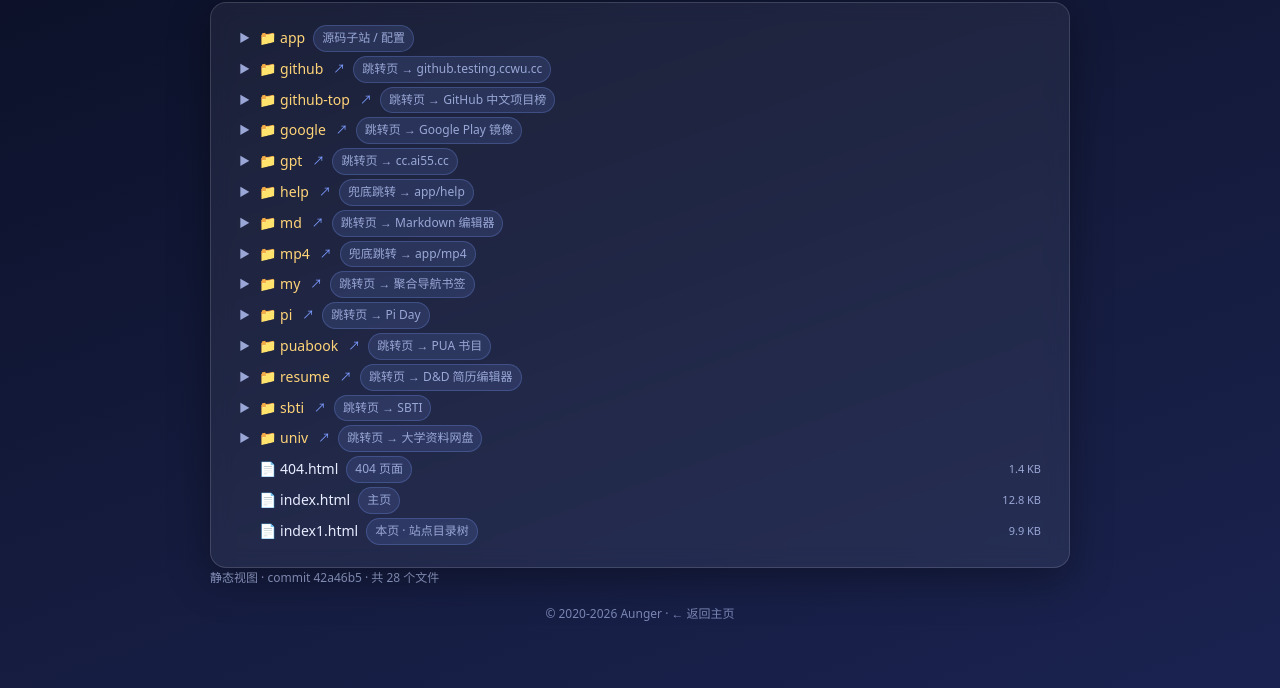
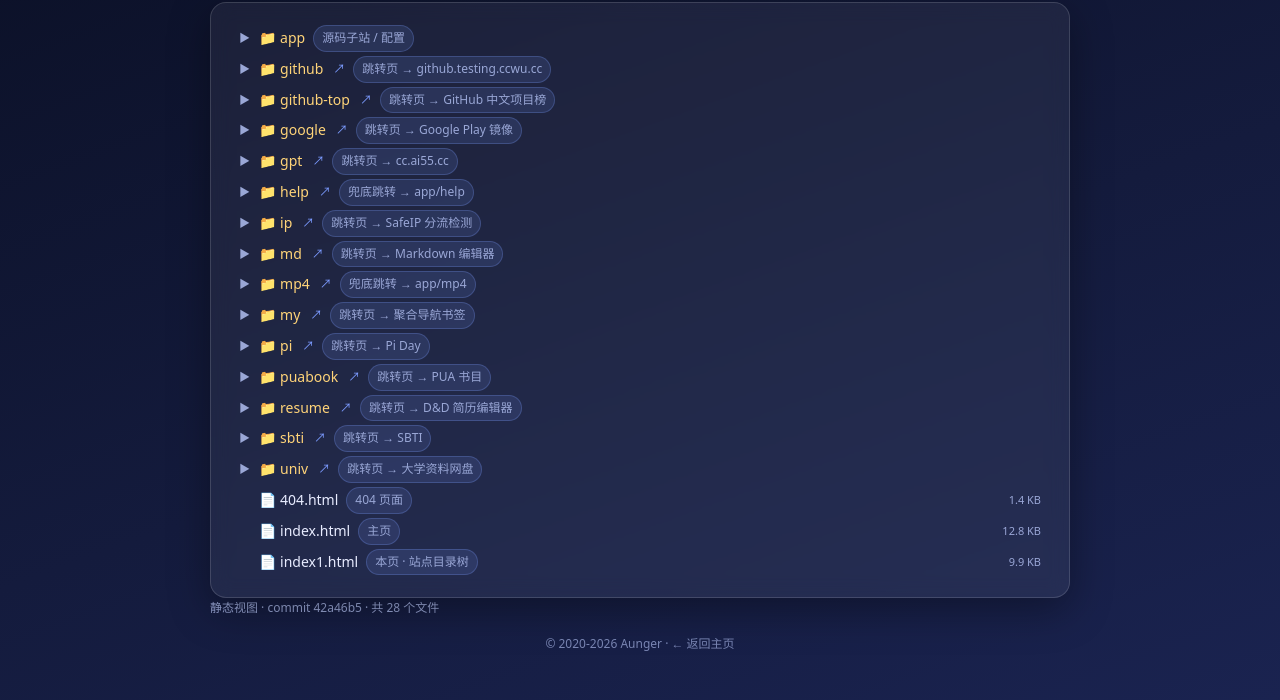
Before and after one commit to aunger01/webpage, a plain HTML site: page index1.html in a window 1280 px wide. Shown: the part 112-812 px from the top of the page. Drawn offline with Linux system fonts and the light colour scheme.

Commit message:
feat(ip): 新增 /ip 跳转至 SafeIP 分流检测

```diff
--- a/index1.html
+++ b/index1.html
@@ -62,10 +62,10 @@ footer a{color:var(--sub)}
 <p id="status">静态视图 · commit 42a46b5 · 共 28 个文件</p>
 <footer>© 2020-2026 Aunger · <a href="/">← 返回主页</a></footer>
 </div>
-<script type="application/json" id="tree-data">{"404.html":1425,"app":{"ai-only.conf":24152,"apple":{"index.html":30135},"help":{"Baidu":{"index.html":2431},"Bing":{"index.html":2346},"Google":{"index.html":2345},"index.html":5347},"iOS27.module":1333,"mp4":{"index.html":14398},"xjj":{"index.html":1966}},"github-top":{"index.html":563},"github":{"index.html":515},"google":{"index.html":563},"gpt":{"index.html":479},"help":{"index.html":500},"index.html":13155,"index1.html":10184,"md":{"index.html":533},"mp4":{"index.html":497},"my":{"index.html":515},"pi":{"index.html":530},"puabook":{"book":{"index.html":533},"index.html":512},"resume":{"index.html":509},"sbti":{"index.html":500},"univ":{"189":{"index.html":527},"carplay":{"index.html":530},"index.html":530}}</script>
+<script type="application/json" id="tree-data">{"404.html":1425,"app":{"ai-only.conf":24152,"apple":{"index.html":30135},"help":{"Baidu":{"index.html":2431},"Bing":{"index.html":2346},"Google":{"index.html":2345},"index.html":5347},"iOS27.module":1333,"mp4":{"index.html":14398},"xjj":{"index.html":1966}},"github-top":{"index.html":563},"github":{"index.html":515},"google":{"index.html":563},"gpt":{"index.html":479},"help":{"index.html":500},"index.html":13155,"index1.html":10184,"ip":{"index.html":503},"md":{"index.html":533},"mp4":{"index.html":497},"my":{"index.html":515},"pi":{"index.html":530},"puabook":{"book":{"index.html":533},"index.html":512},"resume":{"index.html":509},"sbti":{"index.html":500},"univ":{"189":{"index.html":527},"carplay":{"index.html":530},"index.html":530}}</script>
 <script>
 var BASE="https://l1n2.com/",REPO_API="https://api.github.com/repos/aunger01/webpage/git/trees/master?recursive=1";
-var NOTES={"index.html":"主页","index1.html":"本页 · 站点目录树","app":"源码子站 / 配置","app/help":"「你不会百度吗」恶搞子站","app/xjj":"随机视频子站","app/mp4":"离线视频重封装工具","app/apple":"仿 Apple 結帳页（电话校验）","app/ai-only.conf":"Shadowrocket · AI-only 配置","app/iOS27.module":"Shadowrocket · iOS27 模块","github":"跳转页 → github.testing.ccwu.cc","github-top":"跳转页 → GitHub 中文项目榜","google":"跳转页 → Google Play 镜像","gpt":"跳转页 → cc.ai55.cc","md":"跳转页 → Markdown 编辑器","my":"跳转页 → 聚合导航书签","pi":"跳转页 → Pi Day","resume":"跳转页 → D&D 简历编辑器","sbti":"跳转页 → SBTI","puabook":"跳转页 → PUA 书目","univ":"跳转页 → 大学资料网盘","help":"兜底跳转 → app/help","mp4":"兜底跳转 → app/mp4","404.html":"404 页面"};
+var NOTES={"index.html":"主页","index1.html":"本页 · 站点目录树","app":"源码子站 / 配置","app/help":"「你不会百度吗」恶搞子站","app/xjj":"随机视频子站","app/mp4":"离线视频重封装工具","app/apple":"仿 Apple 結帳页（电话校验）","app/ai-only.conf":"Shadowrocket · AI-only 配置","app/iOS27.module":"Shadowrocket · iOS27 模块","github":"跳转页 → github.testing.ccwu.cc","github-top":"跳转页 → GitHub 中文项目榜","google":"跳转页 → Google Play 镜像","gpt":"跳转页 → cc.ai55.cc","ip":"跳转页 → SafeIP 分流检测","md":"跳转页 → Markdown 编辑器","my":"跳转页 → 聚合导航书签","pi":"跳转页 → Pi Day","resume":"跳转页 → D&D 简历编辑器","sbti":"跳转页 → SBTI","puabook":"跳转页 → PUA 书目","univ":"跳转页 → 大学资料网盘","help":"兜底跳转 → app/help","mp4":"兜底跳转 → app/mp4","404.html":"404 页面"};
 var ICON={html:"📄",css:"🎨",js:"⚙️",png:"🖼️",gif:"🖼️",webp:"🖼️",jpg:"🖼️",jpeg:"🖼️",ico:"🔷",md:"📝",txt:"📃",CNAME:"🏷️",conf:"🧩",module:"🧩"};
 function fmtSize(n){if(n==null)return"";if(n<1024)return n+" B";if(n<1048576)return(n/1024).toFixed(1)+" KB";return(n/1048576).toFixed(2)+" MB"}
 function icon(name,isDir){if(isDir)return"📁";var i=name.lastIndexOf(".");var ext=i<0?name:name.slice(i+1);return ICON[ext]||"📄"}
```
Also changed, not shown: ip/index.html (added, +14 -0 lines), 1 other file.
